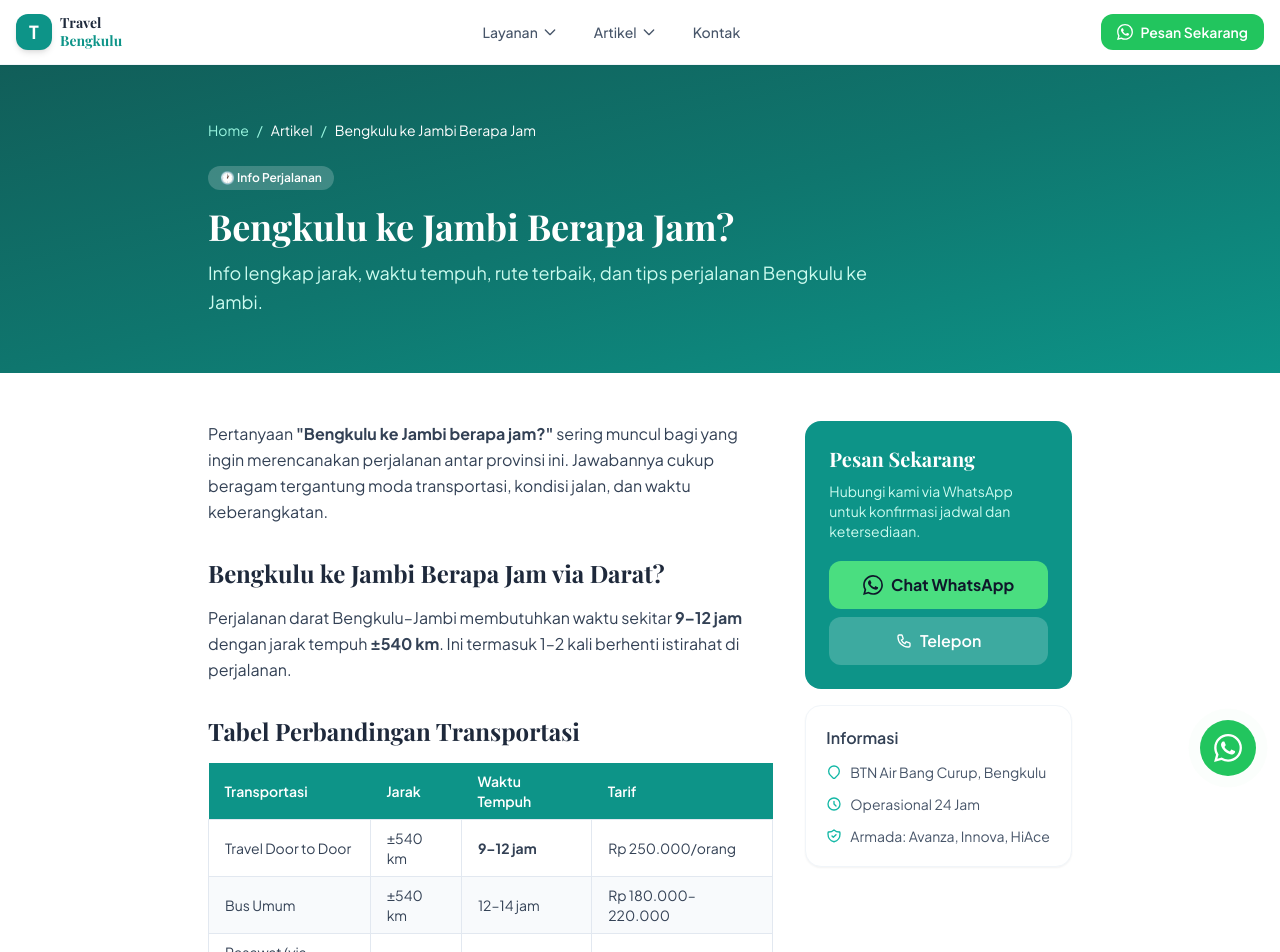
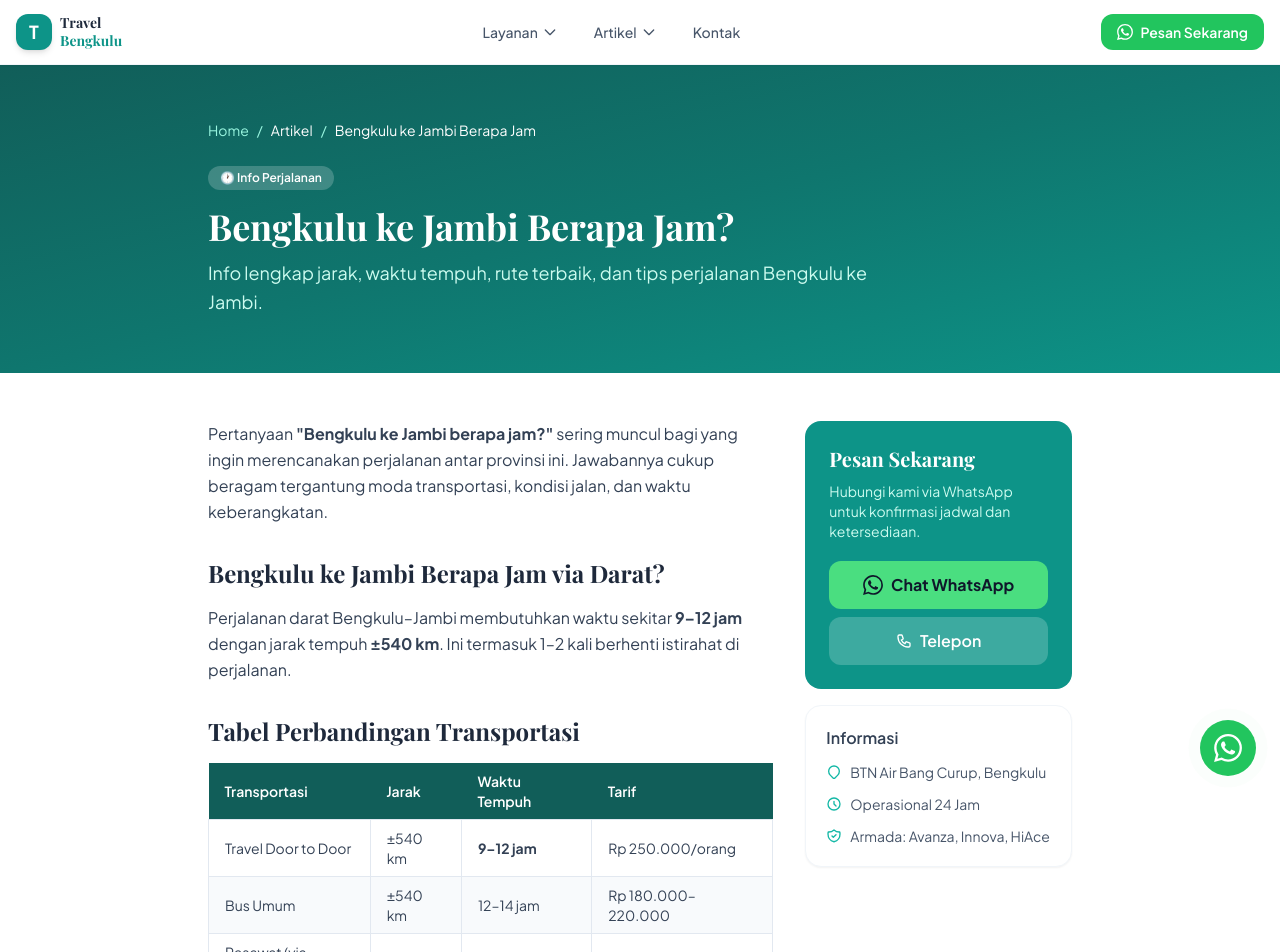
Before and after one commit to aspanrio-stack/Travel-bengkulu-V6, a Next.js app: page /bengkulu-ke-jambi-berapa-jam in a window 1280 px wide. Shown: the top 952 px of the page. Built offline with nearby package versions, Linux system fonts and the light colour scheme.

Commit message:
Add files via upload

```diff
--- a/src/app/globals.css
+++ b/src/app/globals.css
@@ -1,3 +1,5 @@
+@import url('https://fonts.googleapis.com/css2?family=Playfair+Display:wght@400;600;700;800&family=Plus+Jakarta+Sans:wght@300;400;500;600;700&display=swap');
+
 @tailwind base;
 @tailwind components;
 @tailwind utilities;
@@ -85,7 +87,7 @@ h1, h2, h3 {
   }
 
   .prose-article th {
-    @apply bg-primary-600 text-white px-4 py-2 text-left text-sm font-semibold;
+    @apply bg-primary-800 text-white px-4 py-2 text-left text-sm font-semibold;
   }
 
   .prose-article td {
```
